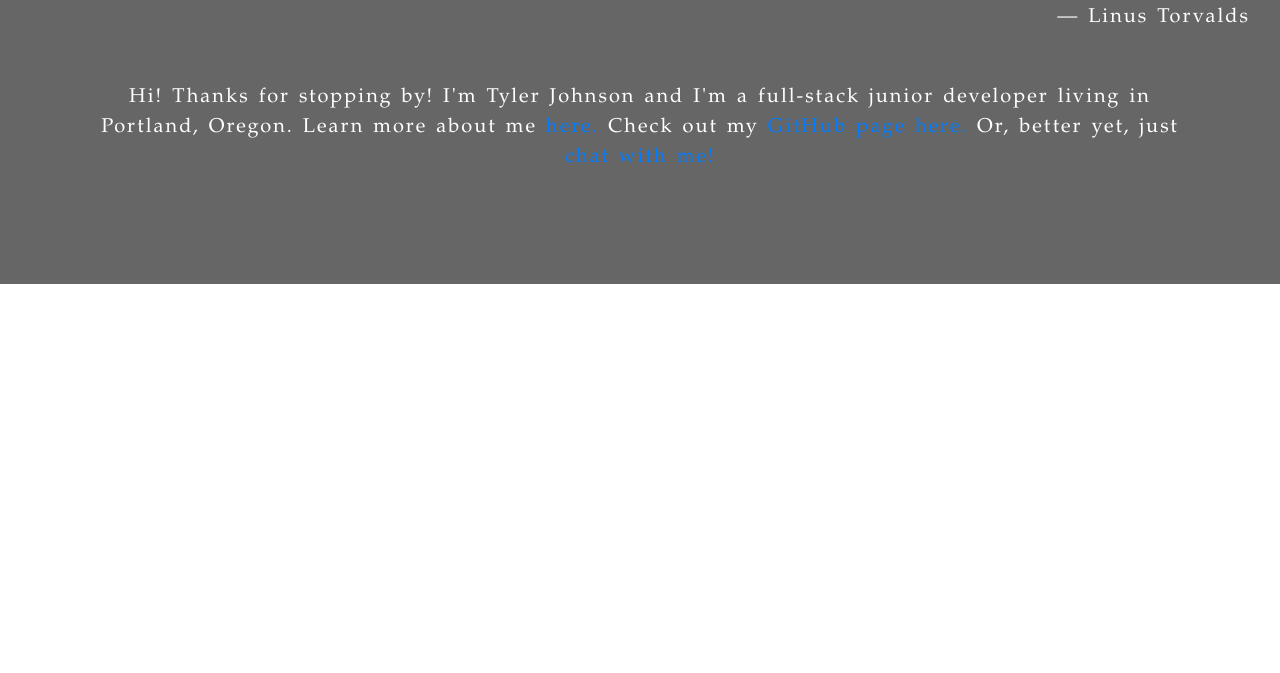
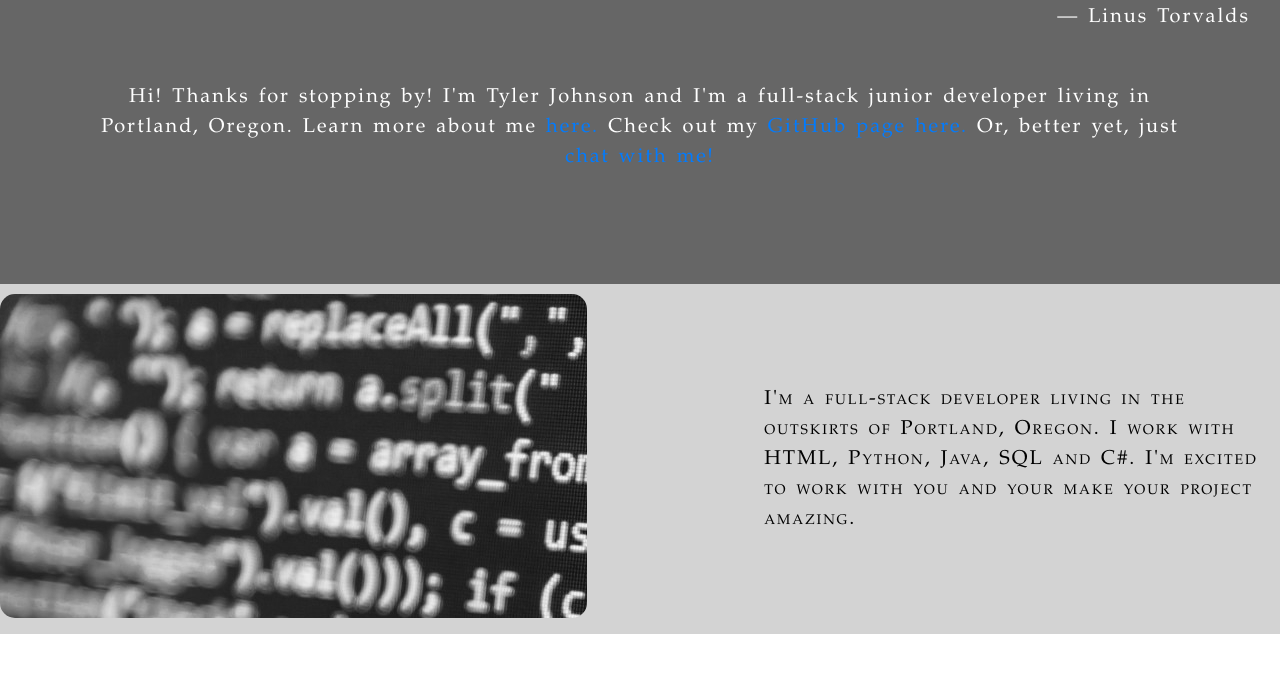
Before and after one commit to tjohnson139/Portfolio, a plain HTML site: page Index.html in a window 1280 px wide. Shown: the part 439-1112 px from the top of the page. Before the commit the page ends 800 px from the top, so only its background shows below. Drawn offline with nearby package versions, Linux system fonts and the light colour scheme.

Commit message:
add about column

```diff
--- a/Index.html
+++ b/Index.html
@@ -60,7 +60,24 @@
 
     <!--/VIDEO TEXT-->
 
+    <!--ABOUT SECTION-->
 
+    <div class="about_me">
+      <div class="row">
+        <div class="col-7">
+          <div class="col_1">
+              <img src="./images/code.jpg" alt="coding">
+          </div>
+        </div>
+        <div class="col-5">
+          <div class="col_2">
+            <p>
+              I'm a full-stack developer living in the outskirts of Portland, Oregon. I work with HTML, Python, Java, SQL and C#. I'm excited to work with you and your make your project amazing.
+            </p>
+          </div>
+        </div>
+      </div>
+    </div>
 
     <!-- Optional JavaScript -->
     <!-- jQuery first, then Popper.js, then Bootstrap JS -->
--- a/css/style.css
+++ b/css/style.css
@@ -56,3 +56,30 @@ body {
     text-align: center;
     font-size: 20px;
 }
+
+.col_1 {
+    max-width: 80%;
+    max-height: 40%;
+    overflow: hidden;
+    margin-top: 10px;
+    filter: grayscale(100%);
+    border-radius: 15px;
+    background-color: lightgray;
+}
+
+.col_1:hover {
+    filter: grayscale(0%);
+}
+
+.about_me {
+    background-color: lightgray;
+    height: 350px;
+}
+
+.col_2 {
+    max-width: 100%;
+    max-height: 50%;
+    margin-top: 100px;
+    filter: grayscale(100%);
+    background-color: lightgray;
+}
```
Also changed, not shown: images/code.jpg (added).
